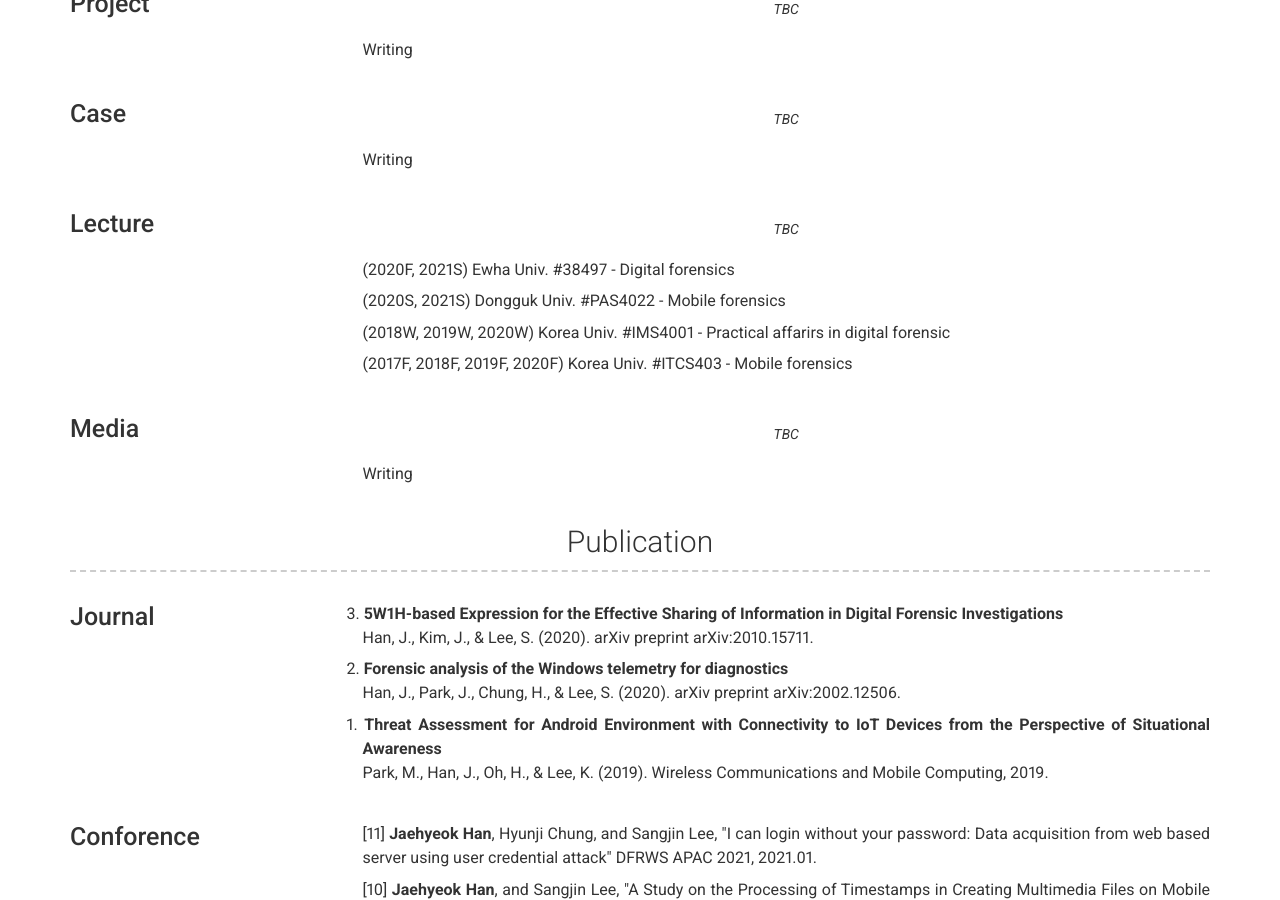
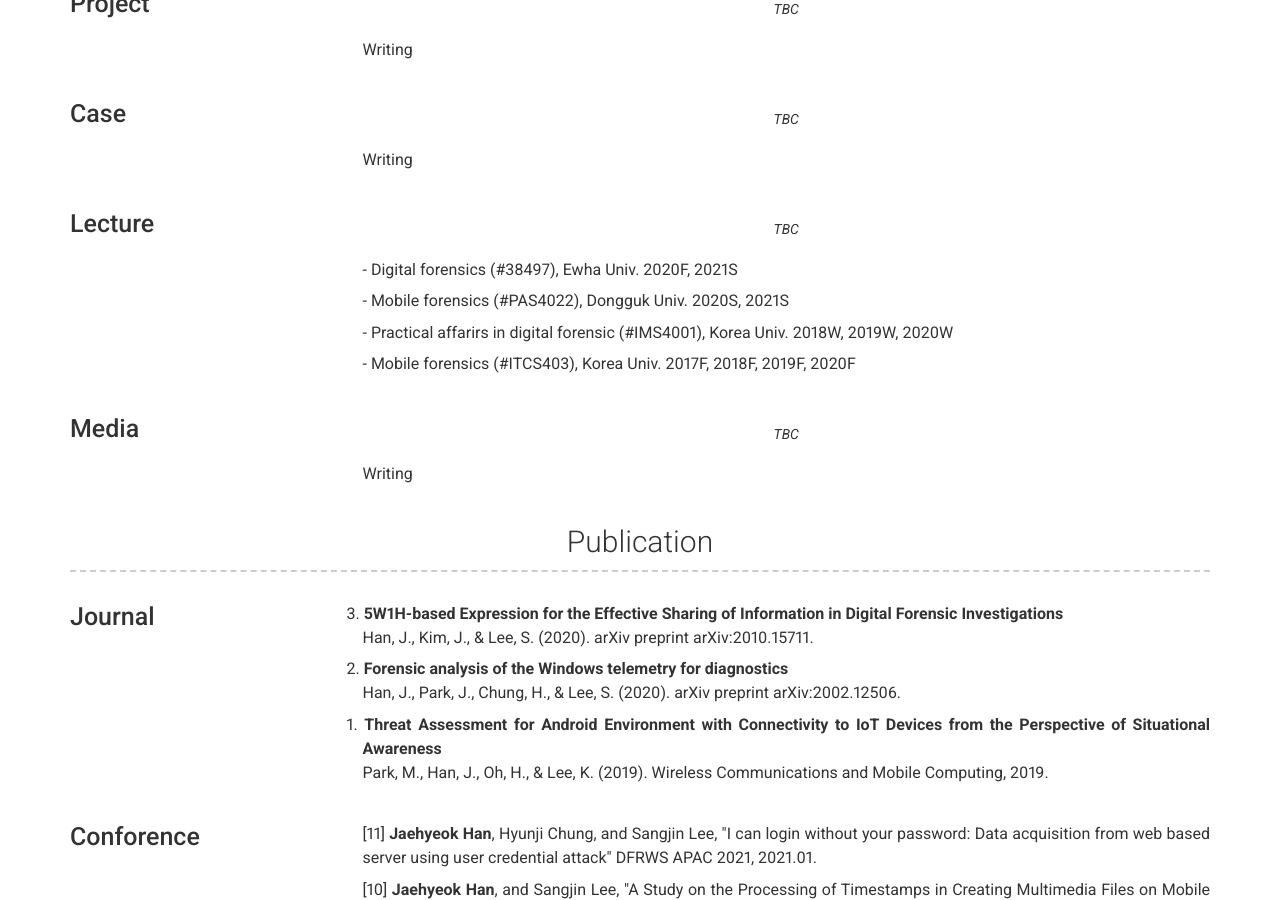
Before and after one commit to JaehyeokHan/jaehyeokhan.github.io, a Jekyll site: the page built from index.md, in a window 1280 px wide and 900 px high, scrolled down 1447 px. Built offline with Jekyll 4.4.1, drawn with Linux system fonts in a browser that asks for light colours; nearby versions of some CDN libraries.

```diff
--- a/_config.yml
+++ b/_config.yml
@@ -123,10 +123,10 @@ content:
         quote: >
           TBC
         description: | # this will include new lines to allow paragraphs
-          <p>(2020F, 2021S) Ewha Univ. &#35;38497 - Digital forensics</p>
-          <p>(2020S, 2021S) Dongguk Univ. &#35;PAS4022 - Mobile forensics</p>
-          <p>(2018W, 2019W, 2020W) Korea Univ. &#35;IMS4001 - Practical affarirs in digital forensic</p>
-          <p>(2017F, 2018F, 2019F, 2020F) Korea Univ. &#35;ITCS403 - Mobile forensics</p>
+          <p>- Digital forensics (&#35;38497), Ewha Univ. 2020F, 2021S</p>
+          <p>- Mobile forensics (&#35;PAS4022), Dongguk Univ. 2020S, 2021S</p>
+          <p>- Practical affarirs in digital forensic (&#35;IMS4001), Korea Univ. 2018W, 2019W, 2020W</p>
+          <p>- Mobile forensics (&#35;ITCS403), Korea Univ. 2017F, 2018F, 2019F, 2020F</p>
 
       - layout: left
         title: Media
```
